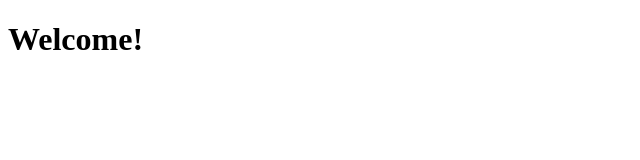
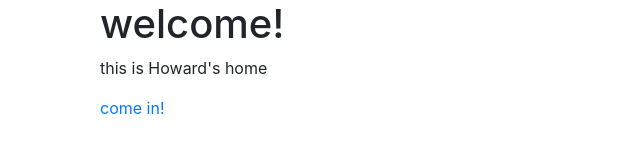
Before and after one commit to howard-60308/howard-60308.github.io, a plain HTML site: page index.html in a window 1280 px wide. Shown: the whole page, without its empty margins (0-640 px from the left). Drawn offline with nearby package versions, Linux system fonts and the light colour scheme.

Commit message:
Update index.html

```diff
--- a/index.html
+++ b/index.html
@@ -1,10 +1,26 @@
-<!DOCTYPE html>
 <html>
-  <head>
-    <meta charset="utf-8">
-    <title>Howard's homepage</title>
-  </head>
-  <body>
-    <h1>Welcome!</h1>
-  </body>
+
+    <head>
+        <link rel="stylesheet" href="https://cdn.jsdelivr.net/npm/bootstrap@4.5.3/dist/css/bootstrap.min.css" integrity="sha384-TX8t27EcRE3e/ihU7zmQxVncDAy5uIKz4rEkgIXeMed4M0jlfIDPvg6uqKI2xXr2" crossorigin="anonymous">
+        <script src="https://code.jquery.com/jquery-3.5.1.slim.min.js" integrity="sha384-DfXdz2htPH0lsSSs5nCTpuj/zy4C+OGpamoFVy38MVBnE+IbbVYUew+OrCXaRkfj" crossorigin="anonymous"></script>
+        <script src="https://cdn.jsdelivr.net/npm/popper.js@1.16.1/dist/umd/popper.min.js" integrity="sha384-9/reFTGAW83EW2RDu2S0VKaIzap3H66lZH81PoYlFhbGU+6BZp6G7niu735Sk7lN" crossorigin="anonymous"></script>
+        <script src="https://cdn.jsdelivr.net/npm/bootstrap@4.5.3/dist/js/bootstrap.min.js" integrity="sha384-w1Q4orYjBQndcko6MimVbzY0tgp4pWB4lZ7lr30WKz0vr/aWKhXdBNmNb5D92v7s" crossorigin="anonymous"></script>
+        <title>howard home</title>
+    </head>
+    <body>
+
+        <section id='intro'>
+
+            <div class='container'>
+                <div class="col-md-12">
+                    <h1>welcome!</h1>
+                    <p>this is Howard's home</p>
+                    <a href='#'>come in!</a>
+                </div>
+
+            </div>
+
+        </section>
+
+    </body>
 </html>
```
